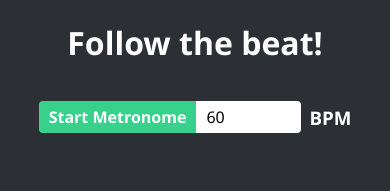
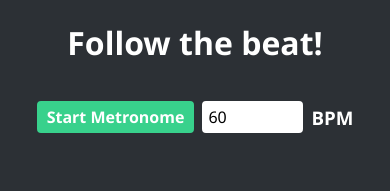
Before and after one commit to genericmask/follow-beat, a Vue app: page / in a window 390 px wide. Shown: the top 191 px of the page. Built offline with nearby package versions, Linux system fonts and the light colour scheme.

Commit message:
separated start button and bpm input to fix iphone

```diff
--- a/src/components/Metronome.vue
+++ b/src/components/Metronome.vue
@@ -4,7 +4,7 @@
             <button class="toggle" :class="{'green': !metronome.keepingBeat, 'red': metronome.keepingBeat}"
                 @click="metronome.toggleOnOff()">{{toggleButtonTitle}}</button>
             <input v-model.number="metronome.bpm" @change="$emit('update:bpm', $event.target.value)"
-                class="bpm-input" type="number" min="20" max="160" size="2"/>
+                class="bpm-input" type="number" min="20" max="160" size="3"/>
             <h3>BPM</h3>
         </div>
     </div>
@@ -15,15 +15,17 @@
 const soundFilePath = require("@/assets/tick.mp3");
 
 class Metronome {
-    constructor(bpm) {
+    constructor(bpm, soundFilePath) {
         this.bpm = bpm;
         this.beatSound = new Audio(soundFilePath);
         this.keepingBeat = false;
     }
+    get msBetweenBeats() {
+        return (60/this.bpm)*1000;
+    }
     start(){
-        let msBetweenBeats = (60/this.bpm)*1000;
         this.beatSound.play(); // Play an initial beat
-        this.intervalID = setInterval(()=>(this.beatSound.play()), msBetweenBeats);
+        this.intervalID = setInterval(()=>(this.beatSound.play()), this.msBetweenBeats);
         this.keepingBeat = true;
     }
     stop(){
@@ -56,7 +58,7 @@ export default {
   },
   data() {
     return {
-        metronome: new Metronome(this.initialBPM)
+        metronome: new Metronome(this.initialBPM, soundFilePath)
     }
   },
   watch: {
@@ -88,10 +90,9 @@ export default {
 }
 
 .toggle {
-    border-top-left-radius: 4px;
-    border-bottom-left-radius: 4px;
+    border-radius: 4px;
     display: inline-block;
-
+    margin-right: 8px;
     text-decoration: none;
     font-family: inherit;
     font-size: 1rem;
@@ -101,6 +102,7 @@ export default {
     text-align: center;
     -webkit-appearance: none;
     -moz-appearance: none;
+    appearance: none;
     outline: none;
 }
 
@@ -119,9 +121,7 @@ export default {
     font-family: inherit;
     background-color: white;
     border: 4px solid white;
-    padding-left: 6px;
-    border-top-right-radius: 4px;
-    border-bottom-right-radius: 4px;
+    border-radius: 4px;
     outline: none;
     margin-right: 8px;
 }
```
Lines whose indentation alone changed are shown as unchanged.
